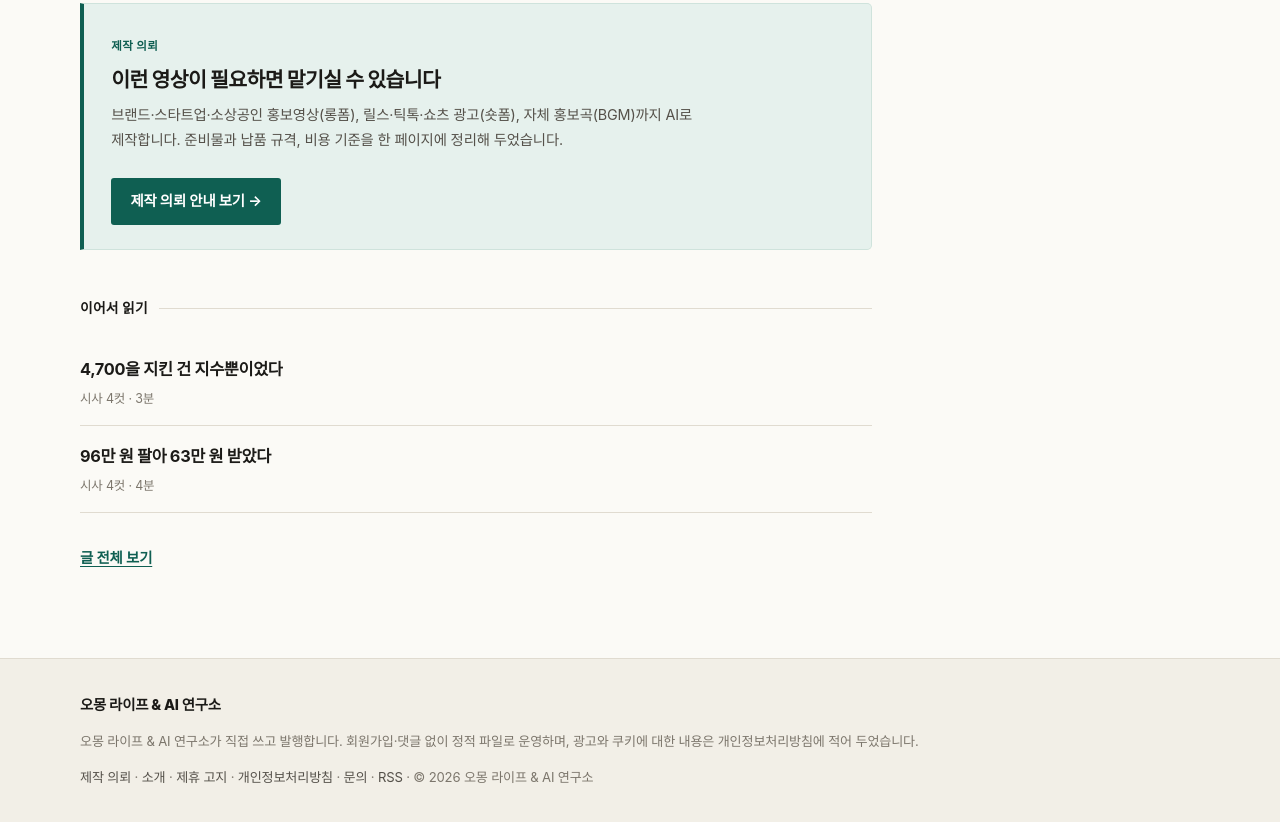
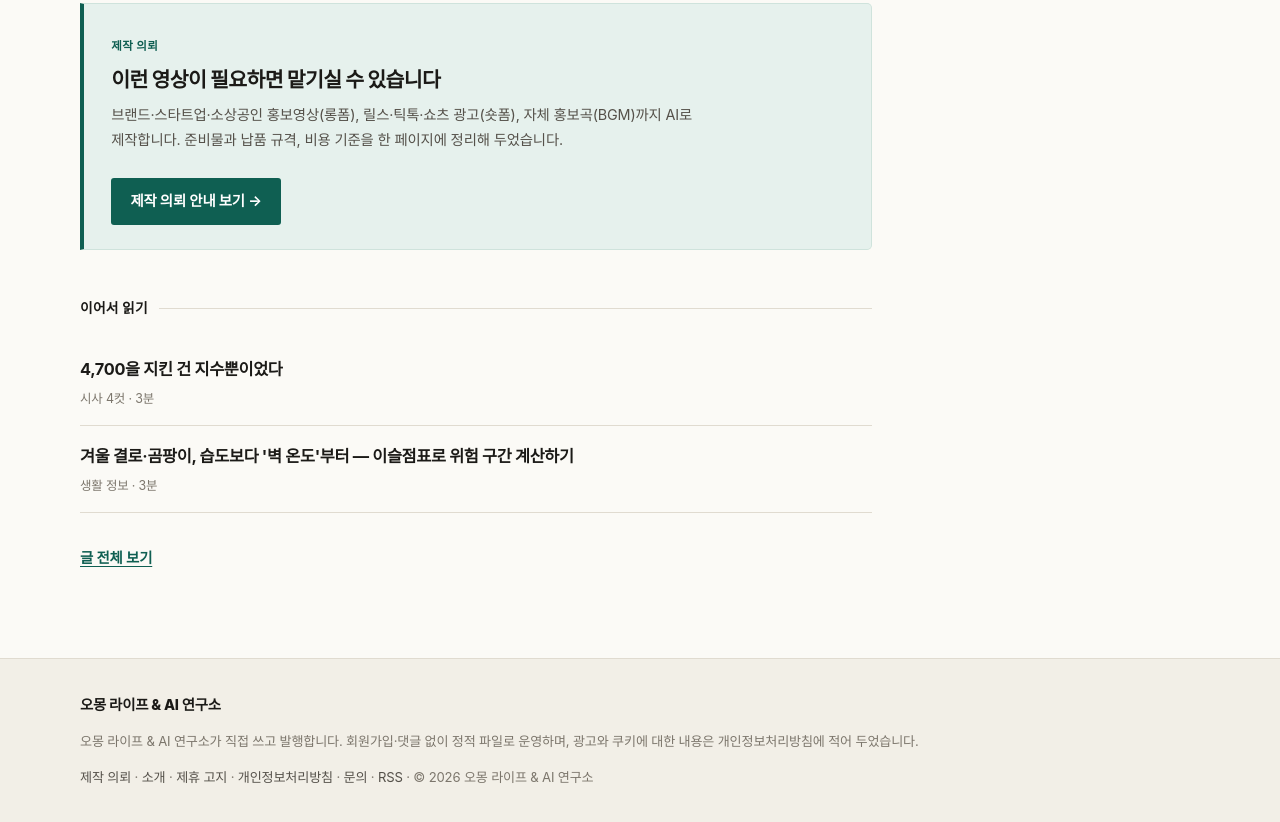
Before and after one commit to theloz33-bot/omong-kr-lab, a plain HTML site: page docs/posts/winter-electric-heating-cost-calc/index.html in a window 1280 px wide. Shown: the part 3495-4317 px from the top of the page. Drawn offline with Linux system fonts and the light colour scheme.

Commit message:
wip: four winter post pages

```diff
--- a/docs/posts/winter-electric-heating-cost-calc/index.html
+++ b/docs/posts/winter-electric-heating-cost-calc/index.html
@@ -85,7 +85,7 @@
   </div>
   <a class="button hire-cta" href="/omong-kr-lab/services/">제작 의뢰 안내 보기 &rarr;</a>
 </section>
-  <section class="related"><h2 class="block-title">이어서 읽기</h2><ul><li><a href="/omong-kr-lab/posts/kospi-4700-index-vs-my-account/">4,700을 지킨 건 지수뿐이었다</a><span>시사 4컷 · 3분</span></li><li><a href="/omong-kr-lab/posts/delivery-app-fee-net-settlement/">96만 원 팔아 63만 원 받았다</a><span>시사 4컷 · 4분</span></li></ul></section>
+  <section class="related"><h2 class="block-title">이어서 읽기</h2><ul><li><a href="/omong-kr-lab/posts/kospi-4700-index-vs-my-account/">4,700을 지킨 건 지수뿐이었다</a><span>시사 4컷 · 3분</span></li><li><a href="/omong-kr-lab/posts/winter-condensation-mold-dew-point/">겨울 결로·곰팡이, 습도보다 '벽 온도'부터 — 이슬점표로 위험 구간 계산하기</a><span>생활 정보 · 3분</span></li></ul></section>
   <p class="post-foot"><a href="/omong-kr-lab/">글 전체 보기</a></p>
 </article>
 <aside class="post-aside"><nav class="side-box toc-box" aria-label="목차"><h2>이 글의 목차</h2><ul class="toc"><li class="lvl2"><a href="#라벨의-w를-kwh로-바꾸는-공식">라벨의 W를 kWh로 바꾸는 공식</a></li><li class="lvl2"><a href="#2026년-요금표-누진-3단계">2026년 요금표: 누진 3단계</a></li><li class="lvl2"><a href="#350kwh-쓰는-집을-기준으로">350kWh 쓰는 집을 기준으로</a></li><li class="lvl2"><a href="#기기별로-넣어-보면">기기별로 넣어 보면</a></li><li class="lvl2"><a href="#왜-히터만-열-배인가">왜 히터만 열 배인가</a></li><li class="lvl2"><a href="#요금보다-먼저-볼-것-화재">요금보다 먼저 볼 것: 화재</a></li><li class="lvl2"><a href="#체크리스트">체크리스트</a></li></ul></nav></aside>
```
Also changed, not shown: docs/posts/winter-heating-insulation-checklist/index.html (+1 -1 lines), docs/posts/winter-indoor-humidity-humidifier-guide/index.html (+1 -1 lines), docs/posts/winter-indoor-laundry-drying/index.html (+1 -1 lines).
